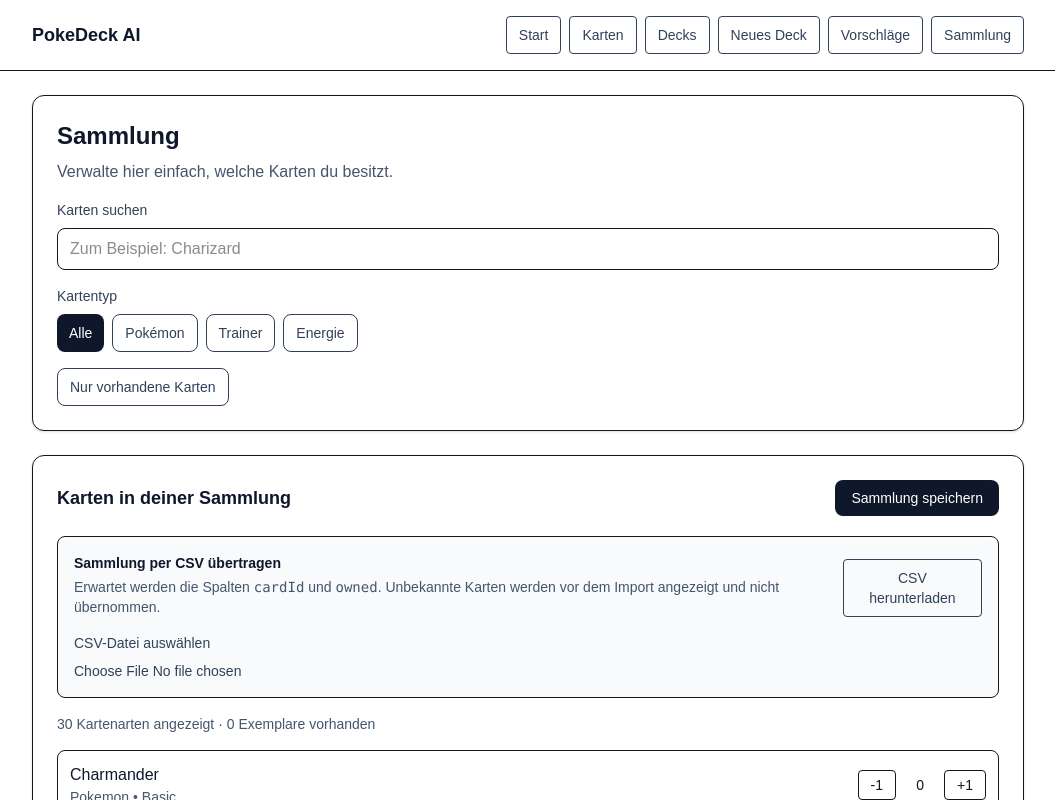
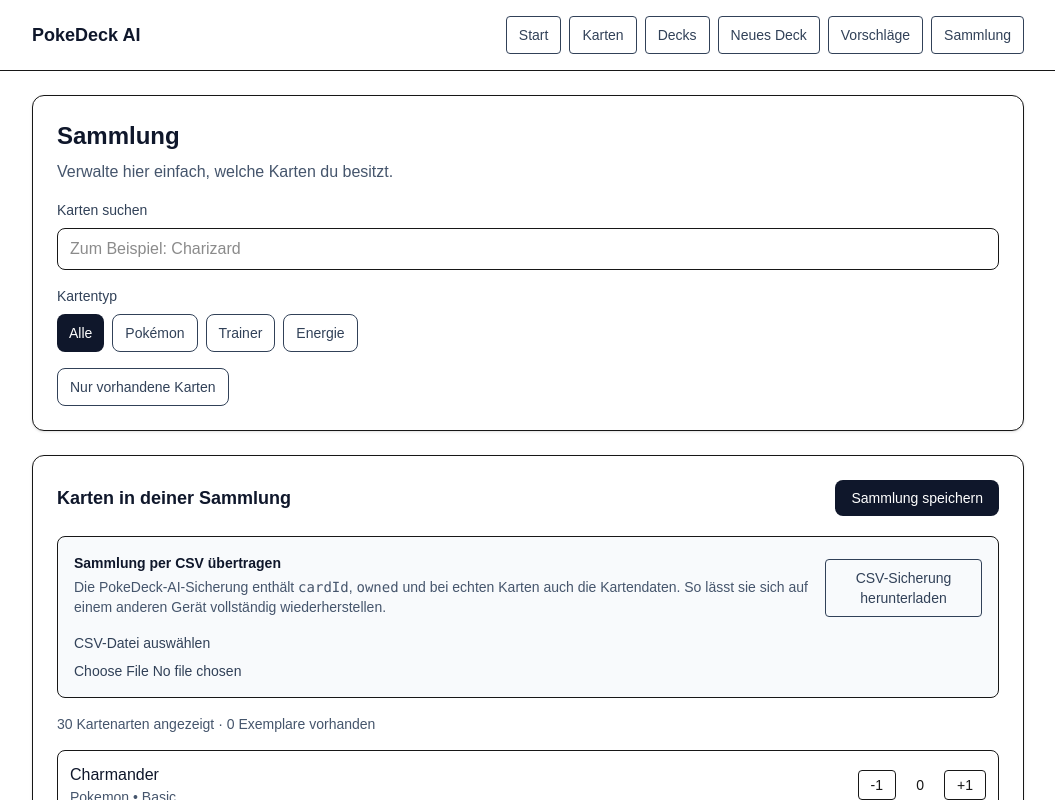
Before and after one commit to francescopinto33/pokedeck-ai-app, a Next.js app: page /collection in a window 1280 px wide. Shown: the top 800 px of the page, without its empty margins (112-1167 px from the left). Built offline with nearby package versions, Linux system fonts and the light colour scheme.

Commit message:
Explain portable collection CSV backups

```diff
--- a/src/app/collection/page.tsx
+++ b/src/app/collection/page.tsx
@@ -335,9 +335,10 @@
                 Sammlung per CSV übertragen
               </h3>
               <p className="mt-1 text-sm text-slate-600">
-                Erwartet werden die Spalten <code>cardId</code> und{" "}
-                <code>owned</code>. Unbekannte Karten werden vor dem Import
-                angezeigt und nicht übernommen.
+                Die PokeDeck-AI-Sicherung enthält <code>cardId</code>,{" "}
+                <code>owned</code> und bei echten Karten auch die
+                Kartendaten. So lässt sie sich auf einem anderen Gerät
+                vollständig wiederherstellen.
               </p>
             </div>
             <button
@@ -345,7 +346,7 @@
               onClick={handleExportCollection}
               className="rounded border px-3 py-2 text-sm font-medium text-slate-700 hover:bg-white"
             >
-              CSV herunterladen
+              CSV-Sicherung herunterladen
             </button>
           </div>
 
@@ -370,6 +371,13 @@
                 {importPreview.entries.length} Kartenarten können übernommen
                 werden.
               </p>
+              {importPreview.cards.length > 0 ? (
+                <p>
+                  Zusätzlich werden {importPreview.cards.length} echte{" "}
+                  {importPreview.cards.length === 1 ? "Karte" : "Karten"}{" "}
+                  mit ihren Kartendaten wiederhergestellt.
+                </p>
+              ) : null}
               {importPreview.errors.length > 0 ? (
                 <ul className="list-disc space-y-1 pl-5 text-amber-700">
                   {importPreview.errors.slice(0, 5).map((error) => (
```
